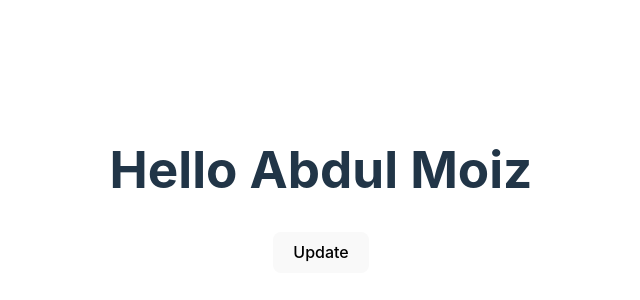
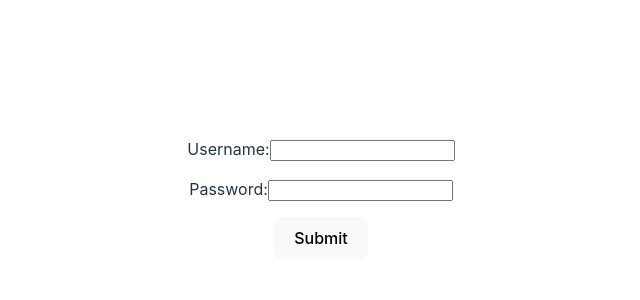
Before and after one commit to abdulmoiz99/reactTestBench, a React (Vite) app: page / in a window 1280 px wide. Shown: the part 210-510 px from the top of the page, without its empty margins (319-959 px from the left). Built offline with nearby package versions, Linux system fonts and the light colour scheme.

Commit message:
Implemented Controlled Form

```diff
--- a/src/App.tsx
+++ b/src/App.tsx
@@ -1,14 +1,36 @@
-import { useState } from 'react'
+import { ChangeEvent, FormEvent, useState } from 'react'
 import './App.css'
-import { Greetings } from './Greetings'
 
 function App() {
-  const [message, setMessage] = useState("Hello Abdul Moiz")
+  const [formData, setFormData] = useState({ username: "", password: "" })
 
+  const submitForm = (e: FormEvent) => {
+    e.preventDefault();
+    console.log(formData)
+  }
+  const handleChange = (e: ChangeEvent<HTMLInputElement>) => {
+    const { name, value } = e.target;
+    setFormData(prevState => ({ ...prevState, [name]: value }));
+  }
   return (
     <>
-      <Greetings message={message} />
-      <button onClick={() => setMessage("Hello From the Button")}> Update</button>
+      <form onSubmit={submitForm}>
+        <p>Username:
+          <input
+            name="username"
+            value={formData.username}
+            onChange={handleChange}
+          />
+        </p>
+        <p>Password:
+          <input
+            name="password"
+            value={formData.password}
+            onChange={handleChange}
+          />
+        </p>
+        <button type='submit'>Submit</button>
+      </form>
     </>
   )
 }
```
